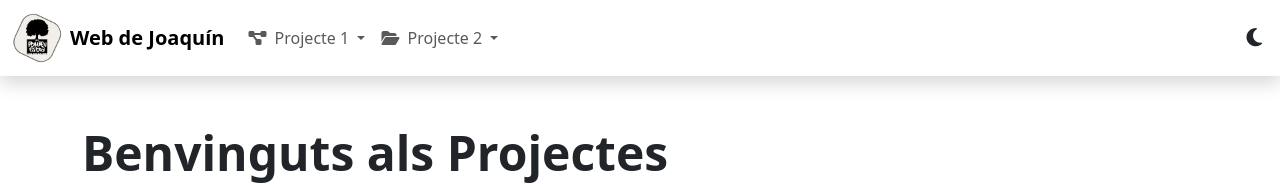
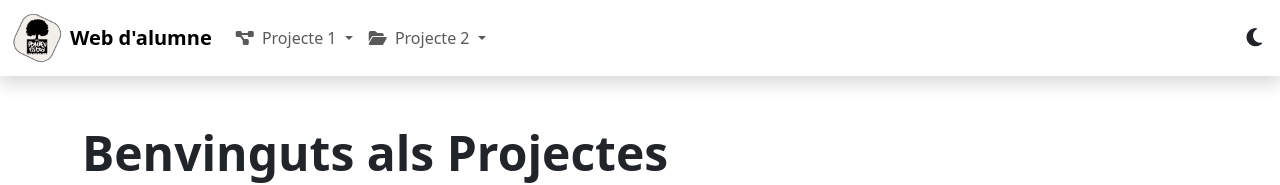
Before and after one commit to jjimenez-create/jjimenez.github.io, a plain HTML site: page index.html in a window 1280 px wide. Shown: the top 185 px of the page. Drawn offline with nearby package versions, Linux system fonts and the light colour scheme.

Commit message:
Add files via upload

```diff
--- a/index.html
+++ b/index.html
@@ -67,7 +67,7 @@
       <!-- 5. Logo i text -->
       <a class="navbar-brand d-flex align-items-center" href="#">
         <img src="logo.png" alt="Logo" class="logo rounded-circle me-2">
-        <span class="fw-bold">Web de Joaquín</span>
+        <span class="fw-bold">Web d'alumne</span>
       </a>
 
       <!-- Botó menú mòbil -->
```
